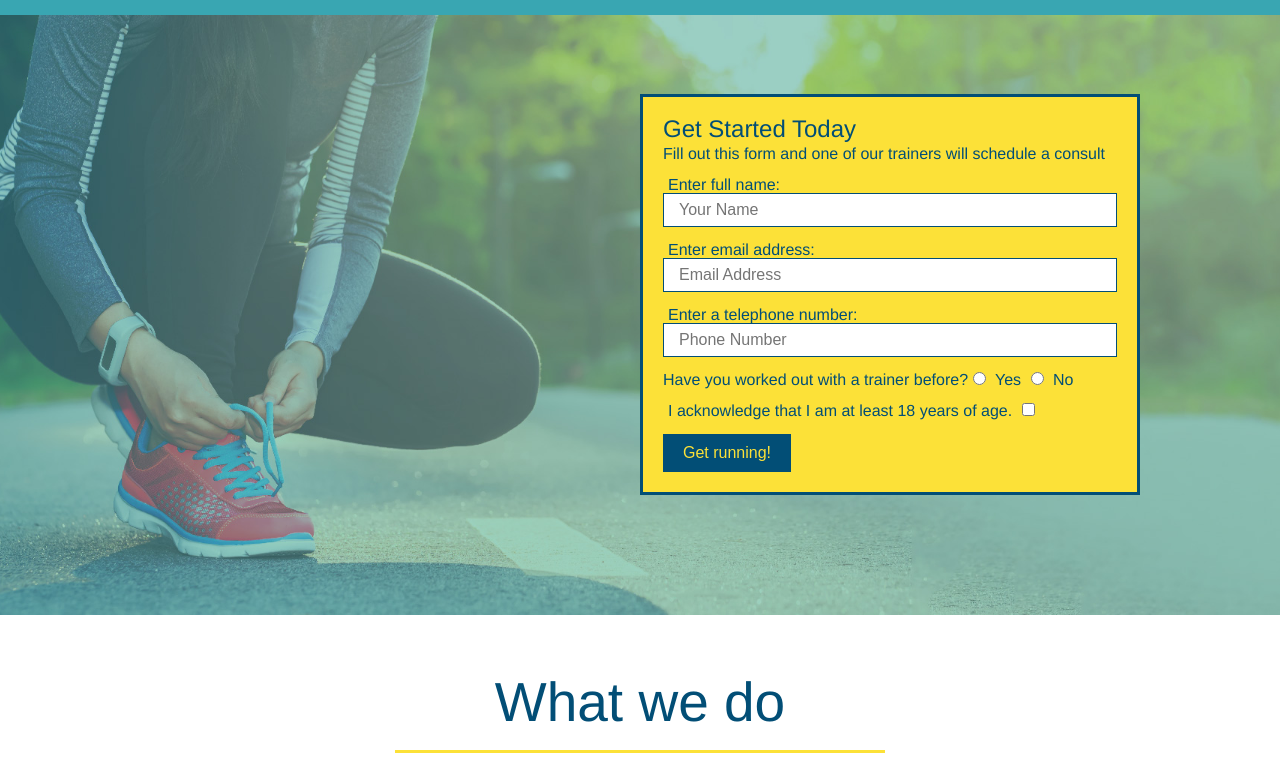
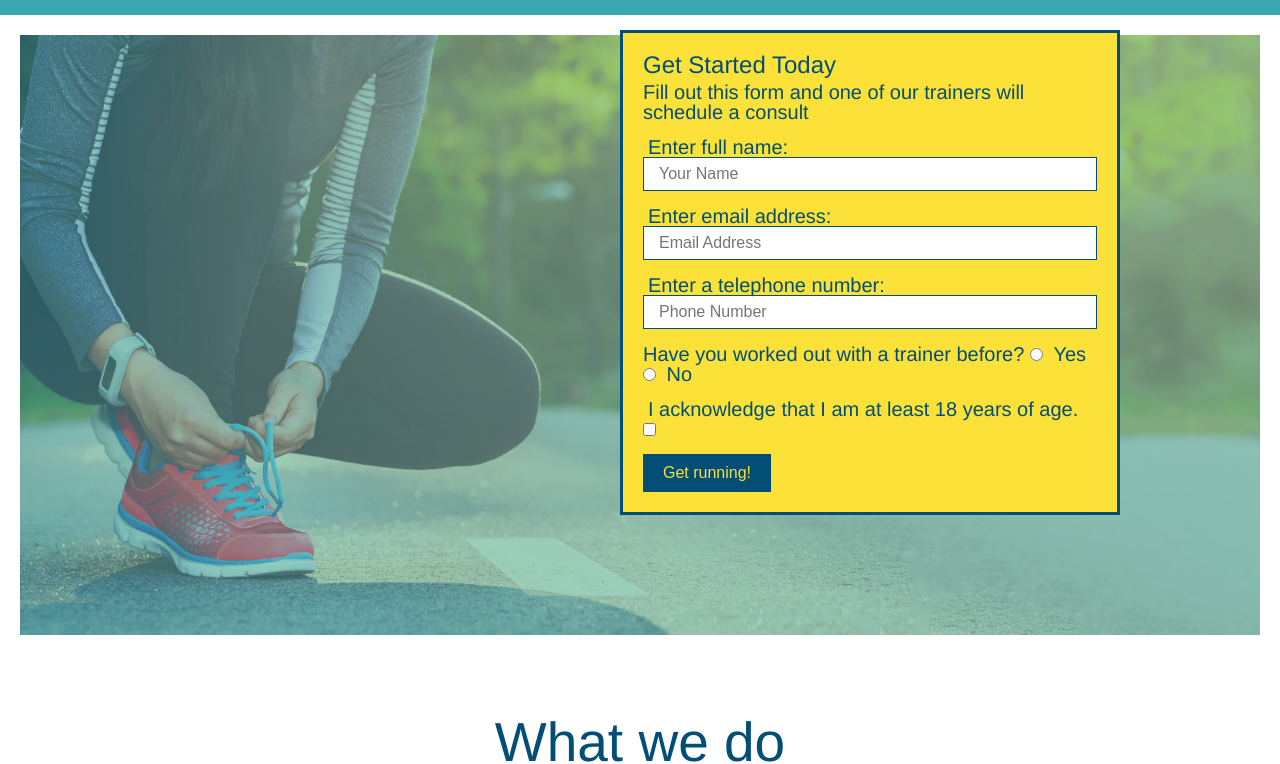
Before and after one commit to mrsbefort/RunRun, a plain HTML site: page index.html in a window 1280 px wide. Shown: the part 61-825 px from the top of the page. Drawn offline with Linux system fonts and the light colour scheme.

Commit message:
update README file

```diff
--- a/assets/css/style.css
+++ b/assets/css/style.css
@@ -123,55 +123,6 @@ section {
   padding: 10px 20px;
   font-size: 16px;
 }
-/* .hero {
-    background-image: url("../images/hero-bg.jpeg");
-    height: 600px;
-    background-size: cover;
-    background-position: center;
-    position: relative;
-}
-
-.hero-form{
-    border: solid 3px #024e76;
-    background-color: #fce138;
-    padding: 20px;
-    width: 500px;
-    color: #024e76;
-    position: absolute;
-    bottom: 120px;
-    right: 140px;
-}
-.hero-form p{
-  margin: 5px 0 15px 0;
-}
-
-.hero-form h3 {
-  font-size: 24px;
-  margin: 0;
-}
-
-.form-input {
-  border: 1px solid #024e76;
-  display: block;
-  padding: 7px 15px;
-  font-size: 16px;
-  color: #024e76;
-  width: 100%;
-  margin-bottom: 15px;
-}
-
-.hero-form label {
-  margin: 0 5px;
-}
-
-.submit {
-  color: #fce138 !important;
-  background-color: #024e76;
-  border: none;
-  padding: 10px 20px;
-  font-size: 16px;
-} */
-/* Hero Style End */
 
 .intro {
   text-align: center;
@@ -326,3 +277,11 @@ section {
 }
 
 /* REACH OUT STYLES END */
+
+/* homepage hero */
+.hero {
+  margin: 20px;
+  background-color: white;
+  font-size: 20px;
+  color: blue;
+}
```
Also changed, not shown: 1 other file.
